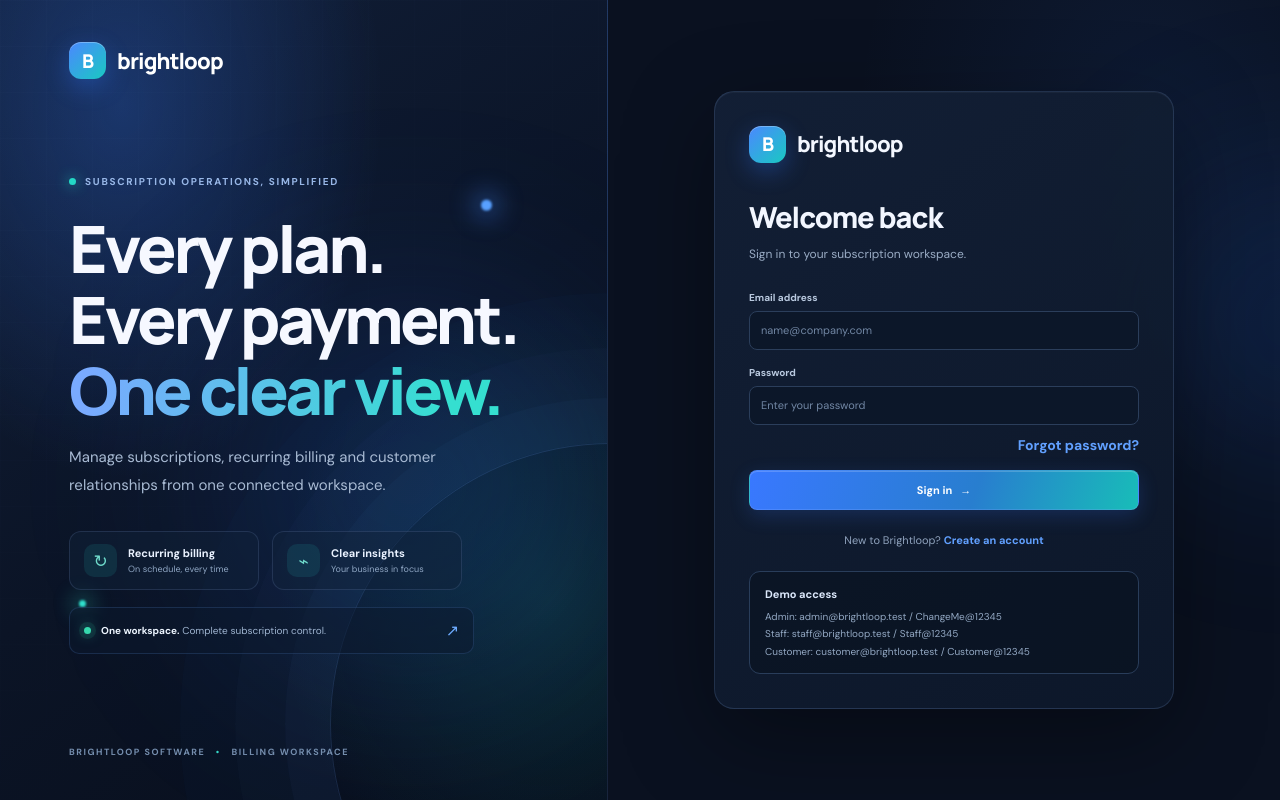
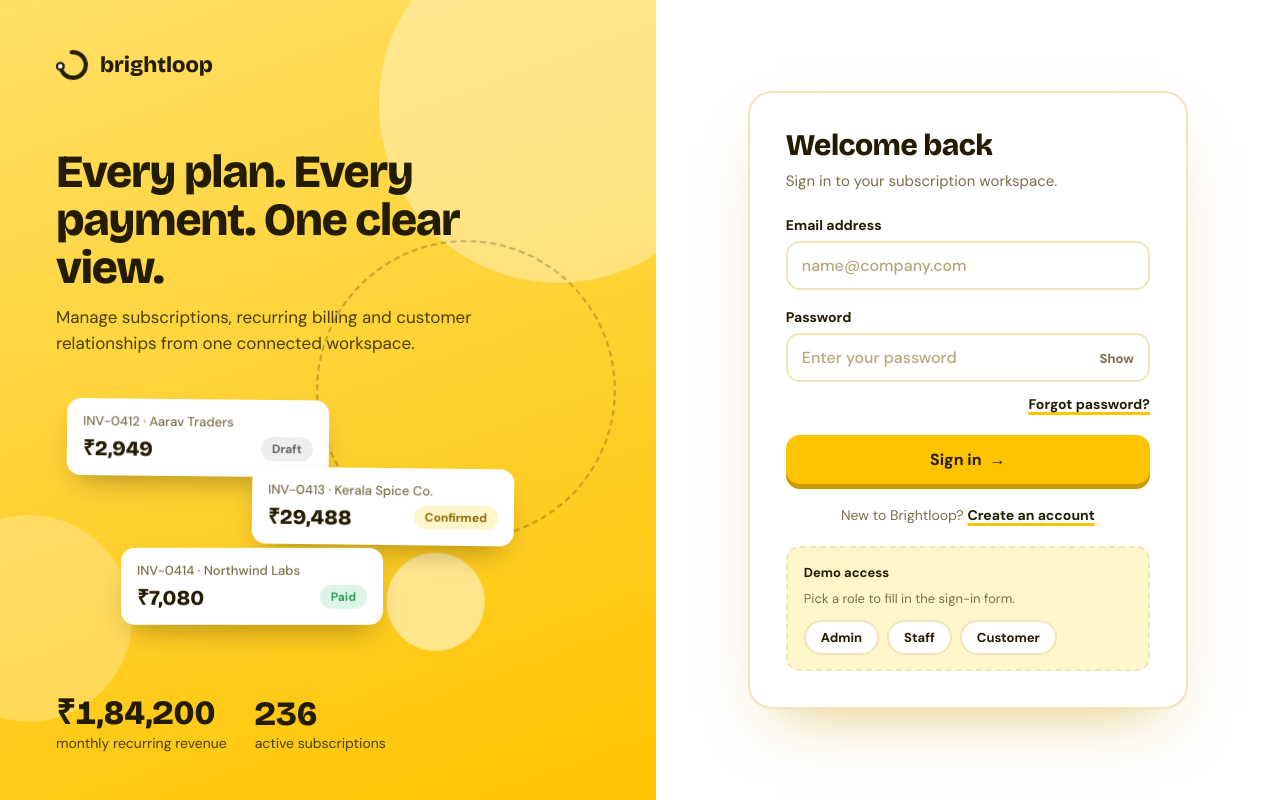
Before and after one commit to JaisySunil05/subscription_management_system, a Flask app: page / in a window 1280 px wide. Run offline with Flask 3, Linux system fonts and the light colour scheme.

Commit message:
updated index.html, modified interface

```diff
--- a/brightloop-subscription-system/templates/index.html
+++ b/brightloop-subscription-system/templates/index.html
@@ -4,57 +4,47 @@
   <meta charset="utf-8">
   <meta name="viewport" content="width=device-width, initial-scale=1">
   <meta name="csrf-token" content="{{ csrf_token }}">
-  <meta name="theme-color" content="#080d19">
+  <meta name="theme-color" content="#FFC400">
   <title>Brightloop — Subscription Management</title>
 
   <link rel="preconnect" href="https://fonts.googleapis.com">
   <link rel="preconnect" href="https://fonts.gstatic.com" crossorigin>
-  <link href="https://fonts.googleapis.com/css2?family=DM+Sans:wght@400;500;600;700&family=Manrope:wght@500;600;700;800&display=swap" rel="stylesheet">
+  <link href="https://fonts.googleapis.com/css2?family=Bricolage+Grotesque:opsz,wght@12..96,600;12..96,800&family=DM+Sans:wght@400;500;600;700&family=Manrope:wght@500;600;700;800&display=swap" rel="stylesheet">
 
   <link rel="stylesheet" href="{{ url_for('static', filename='css/styles.css') }}">
+  <!-- Login theme (white + yellow). Must load after styles.css -->
+  <link rel="stylesheet" href="{{ url_for('static', filename='css/auth-theme.css') }}">
 </head>
 <body>
 
-  <!-- Authentication: login, registration and password reset are rendered by app.js -->
+  <!-- Authentication: login, registration and password reset forms are rendered by app.js -->
   <div id="auth-view" class="auth-layout">
     <section class="auth-brand-panel">
-      <div class="auth-grid-glow" aria-hidden="true"></div>
-      <div class="auth-orb auth-orb-one" aria-hidden="true"></div>
-      <div class="auth-orb auth-orb-two" aria-hidden="true"></div>
+      <div class="fx-blob fx-b1"></div><div class="fx-blob fx-b2"></div><div class="fx-blob fx-b3"></div><div class="fx-ring"></div>
 
       <div class="brand-lockup light-brand">
-        <span class="brand-mark">B</span>
+        <svg class="fx-logo" viewBox="0 0 40 40" aria-hidden="true"><circle cx="20" cy="20" r="15" fill="none" stroke="#241C00" stroke-width="5" stroke-dasharray="70 24" stroke-linecap="round"/><circle cx="20" cy="5" r="4" fill="#fff" stroke="#241C00" stroke-width="2.5"/></svg>
         <span>brightloop</span>
       </div>
 
       <div class="auth-brand-copy">
-        <div class="eyebrow"><span class="eyebrow-dot"></span> SUBSCRIPTION OPERATIONS, SIMPLIFIED</div>
-        <h1>Every plan.<br>Every payment.<br><span>One clear view.</span></h1>
+        <h1>Every plan. Every payment. One clear view.</h1>
         <p>Manage subscriptions, recurring billing and customer relationships from one connected workspace.</p>
-
-        <div class="auth-feature-row">
-          <div class="auth-feature">
-            <span class="auth-feature-icon">↻</span>
-            <span><strong>Recurring billing</strong><small>On schedule, every time</small></span>
-          </div>
-          <div class="auth-feature">
-            <span class="auth-feature-icon">⌁</span>
-            <span><strong>Clear insights</strong><small>Your business in focus</small></span>
-          </div>
-        </div>
-
-        <div class="auth-status-card">
-          <span class="status-pulse"></span>
-          <span><strong>One workspace.</strong> Complete subscription control.</span>
-          <span class="auth-status-arrow">↗</span>
-        </div>
       </div>
 
-      <div class="brand-footer">BRIGHTLOOP SOFTWARE <span>•</span> BILLING WORKSPACE</div>
+      <div class="fx-stage" id="fx-stage" aria-hidden="true">
+        <div class="fx-inv"><b>INV-0412 · Aarav Traders</b><div><strong>₹2,949</strong><span class="fx-pill draft" data-pill>Draft</span></div></div>
+        <div class="fx-inv"><b>INV-0413 · Kerala Spice Co.</b><div><strong>₹29,488</strong><span class="fx-pill confirmed" data-pill>Confirmed</span></div></div>
+        <div class="fx-inv"><b>INV-0414 · Northwind Labs</b><div><strong>₹7,080</strong><span class="fx-pill paid" data-pill>Paid</span></div></div>
+      </div>
+
+      <div class="fx-stats">
+        <div><span data-count="184200" data-prefix="₹">₹0</span>monthly recurring revenue</div>
+        <div><span data-count="236">0</span>active subscriptions</div>
+      </div>
     </section>
 
     <section class="auth-form-panel">
-      <div class="auth-panel-glow" aria-hidden="true"></div>
       <div class="auth-form-wrap" id="auth-form-wrap"></div>
     </section>
   </div>
@@ -115,5 +105,7 @@
   <div id="toast-root" class="toast-root" aria-live="polite"></div>
 
   <script src="{{ url_for('static', filename='js/app.js') }}" defer></script>
+  <!-- Login animations and password checklist. Loads after app.js -->
+  <script src="{{ url_for('static', filename='js/auth-fx.js') }}" defer></script>
 </body>
 </html>
```
